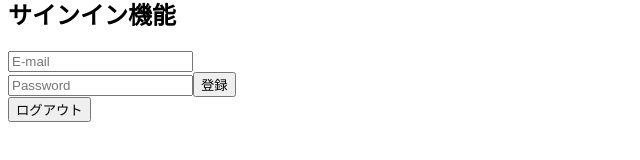
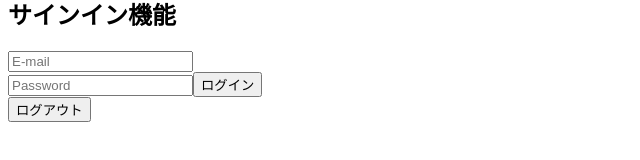
Before and after one commit to Takagineer/study-app, a Next.js app: page / in a window 1280 px wide. Shown: the part 280-440 px from the top of the page, without its empty margins (0-640 px from the left). Built offline with nearby package versions, Linux system fonts and the light colour scheme; no server answers.

Commit message:
READMEの記述追加

```diff
--- a/src/pages/index.jsx
+++ b/src/pages/index.jsx
@@ -1,6 +1,7 @@
 import { useState } from 'react'
 import App from '../components/App'
 import { signUpWithEmailAndPassword,signInWithEmailAndPassword,signOut } from '../firebase'
+import {auth} from '../firebase'
 
 export default function Home() {
 
@@ -30,6 +31,7 @@ export default function Home() {
     <App>
       <p>認証機能の実装</p>
       <h1>認証機能</h1>
+      <div>{auth.currentUser}</div>
       <h2>新規登録機能</h2>
       <input
         type="email"
@@ -60,9 +62,10 @@ export default function Home() {
       onChange={passwordValue}
       placeholder="Password"
       />
-      <button onClick={signIn}>登録</button>
+      <button onClick={signIn}>ログイン</button>
 
       <div>
+
         <button onClick={signOut}>ログアウト</button>
       </div>
     </App>
```
Also changed, not shown: 1 other file (tests, documents, lock files or other folders).
